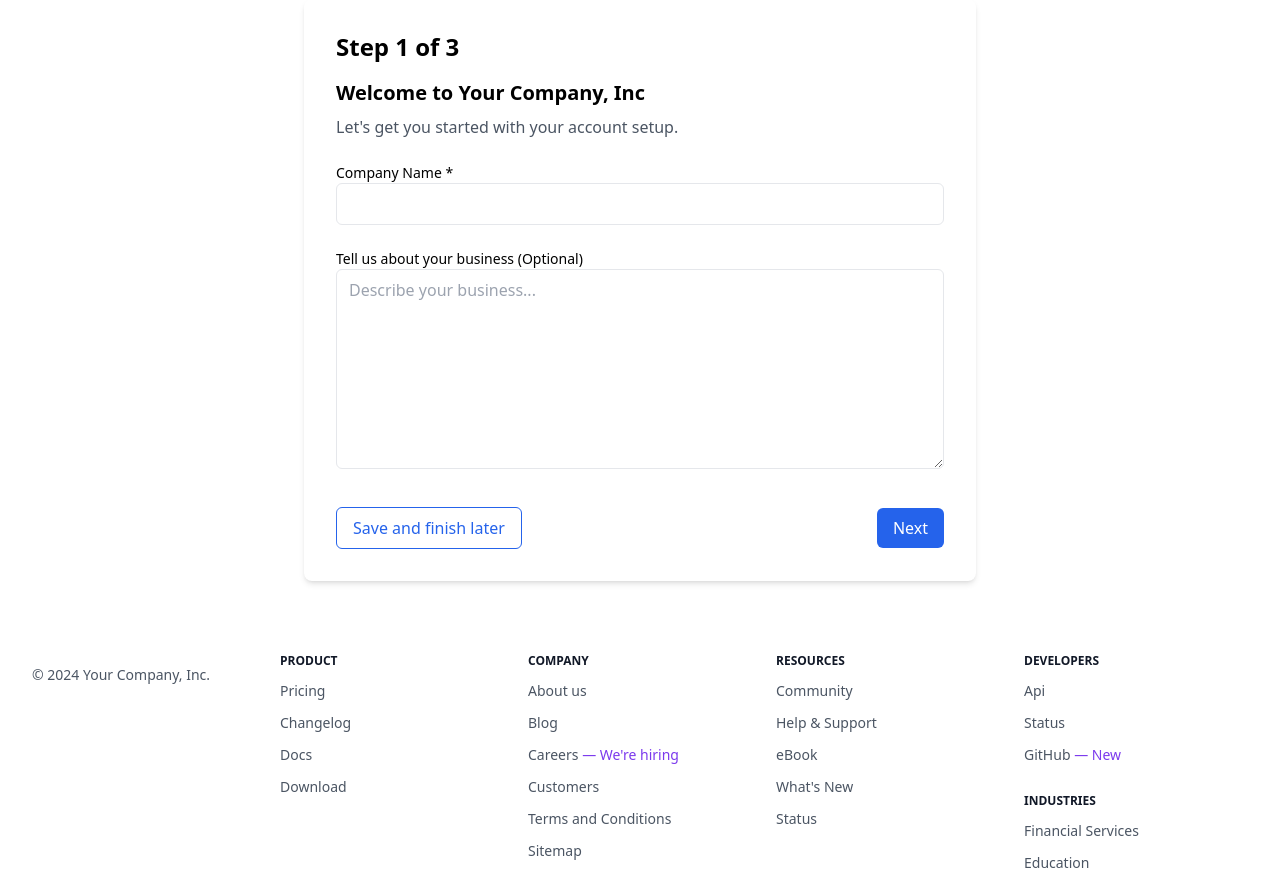
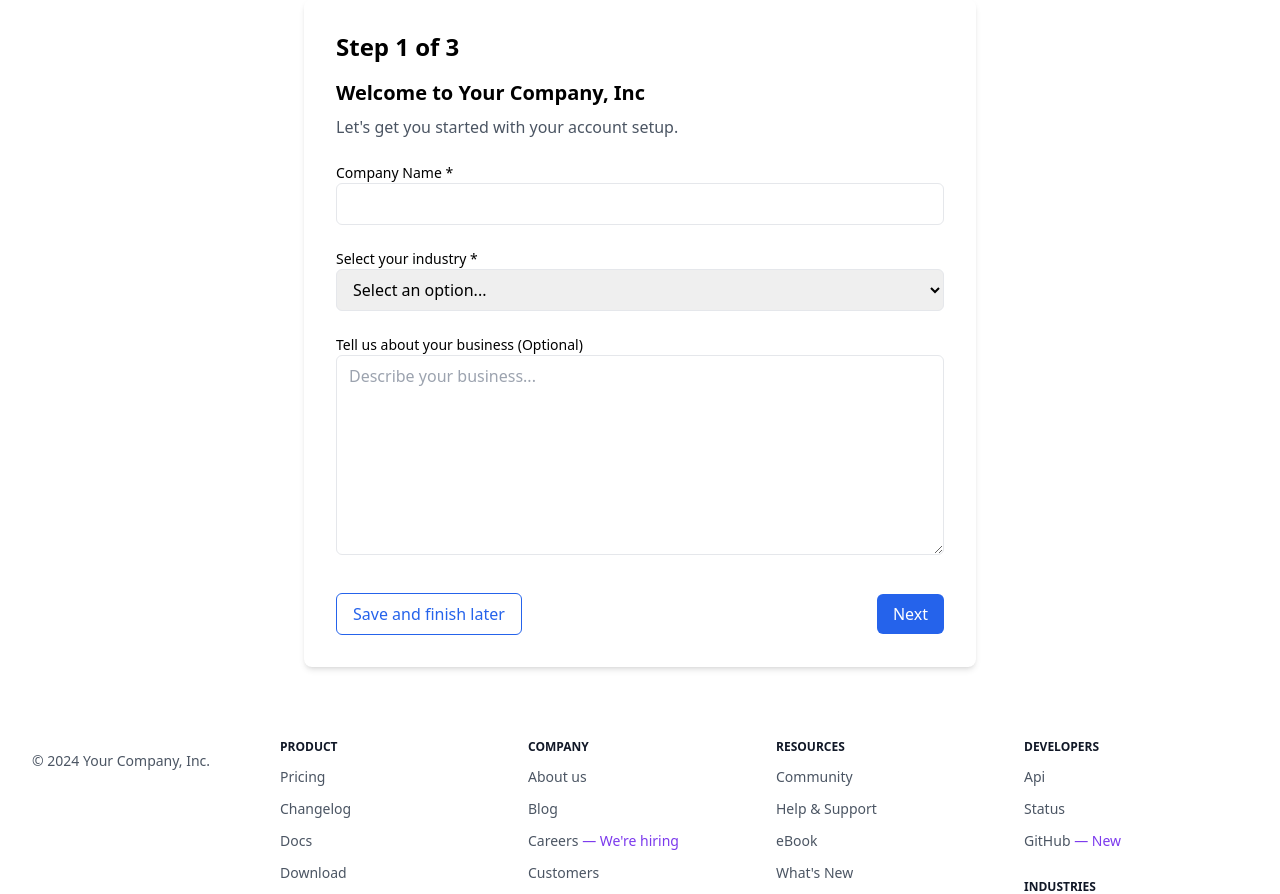
Before and after one commit to gritholdings/grit-one-sdk-python, a Django app: page /onboarding/1/ in a window 1280 px wide. Shown: the part 86-980 px from the top of the page. Run offline with Django 5.2, Linux system fonts and the light colour scheme; the visitor is signed in with stand-in values (Sample User, id 1); data comes from the database, SQL or seed files in the repository; parts of the project's set-up code (start-up, migrations or seed data) failed here and were passed over.

Commit message:
add industry-specific fields to onboarding form and update view context

```diff
--- a/home/templates/home/onboarding.html
+++ b/home/templates/home/onboarding.html
@@ -20,6 +20,10 @@
     </div>
 
     <div class="mb-6">
+      {% select_field name="industry" label="Select your industry" options=industry_options value=saved_data.industry required=True %}
+    </div>
+
+    <div class="mb-6">
       {% textarea_field name="business_description" label="Tell us about your business" value=saved_data.business_description required=False min_height="200px" placeholder="Describe your business..." %}
     </div>
 
@@ -27,9 +31,26 @@
     <h2 class="text-xl font-semibold mb-2">Business Details</h2>
     <p class="text-gray-600 mb-6">Help us understand your needs better.</p>
 
+    {% if saved_data.industry == "tech" %}
     <div class="mb-6">
-      {% select_field name="industry" label="Select your industry" options=industry_options value=saved_data.industry required=True %}
+        {% select_field name="product_type" label="Select product type" options=tech_product_type_options value=saved_data.product_type required=True %}
     </div>
+    {% endif %}
+
+    {% if saved_data.industry == "finance" %}
+    <div class="mb-6">
+        {% select_field name="service_type" label="Select service type" options=finance_service_options value=saved_data.service_type required=True %}
+    </div>
+    {% endif %}
+
+    {% if saved_data.industry == "healthcare" %}
+    <div class="mb-6">
+        {% input_field name="patient_id" label="Patient ID" type="text" value=saved_data.patient_id required=True %}
+    </div>
+    <div class="mb-6">
+        {% input_field name="device_id" label="Device ID" type="text" value=saved_data.device_id required=True %}
+    </div>
+    {% endif %}
 
     <div class="mb-6">
       {% checkbox_field name="newsletter_subscription" label="Keep me updated with new features and improvements" value=saved_data.newsletter_subscription %}
@@ -50,10 +71,7 @@
 
     <div class="flex justify-between items-center gap-4 mt-8">
       {% if show_previous %}
-      <button type="submit" name="previous"
-        class="px-4 py-2 border border-primary-600 text-primary-600 hover:bg-primary-600 hover:text-white font-medium rounded-md transition-colors">
-          Previous
-      </button>
+      <a href="/onboarding/{{ step|add:'-1' }}" class="px-4 py-2 border border-primary-600 text-primary-600 hover:bg-primary-600 hover:text-white font-medium rounded-md transition-colors">Previous</a>
       {% endif %}
 
       <button type="submit" name="save"
--- a/home/views.py
+++ b/home/views.py
@@ -113,6 +113,16 @@
         ('retail', 'Retail'),
         ('other', 'Other')
     ]
+    # Add dependent field options
+    tech_product_type_options = [
+        ('software', 'Software'),
+        ('hardware', 'Hardware')
+    ]
+
+    finance_service_options = [
+        ('digital', 'Digital Banking'),
+        ('physical', 'Physical Services')
+    ]
 
     team_size_options = [
         ('1-10', '1-10'),
@@ -131,7 +141,9 @@
         'is_last_step': step == TOTAL_STEPS,
         'platform_url': platform_url,
         'industry_options': industry_options,
-        'team_size_options': team_size_options
+        'team_size_options': team_size_options,
+        'tech_product_type_options': tech_product_type_options,
+        'finance_service_options': finance_service_options
     }
     return render(request, "home/onboarding.html", context)
 
```
